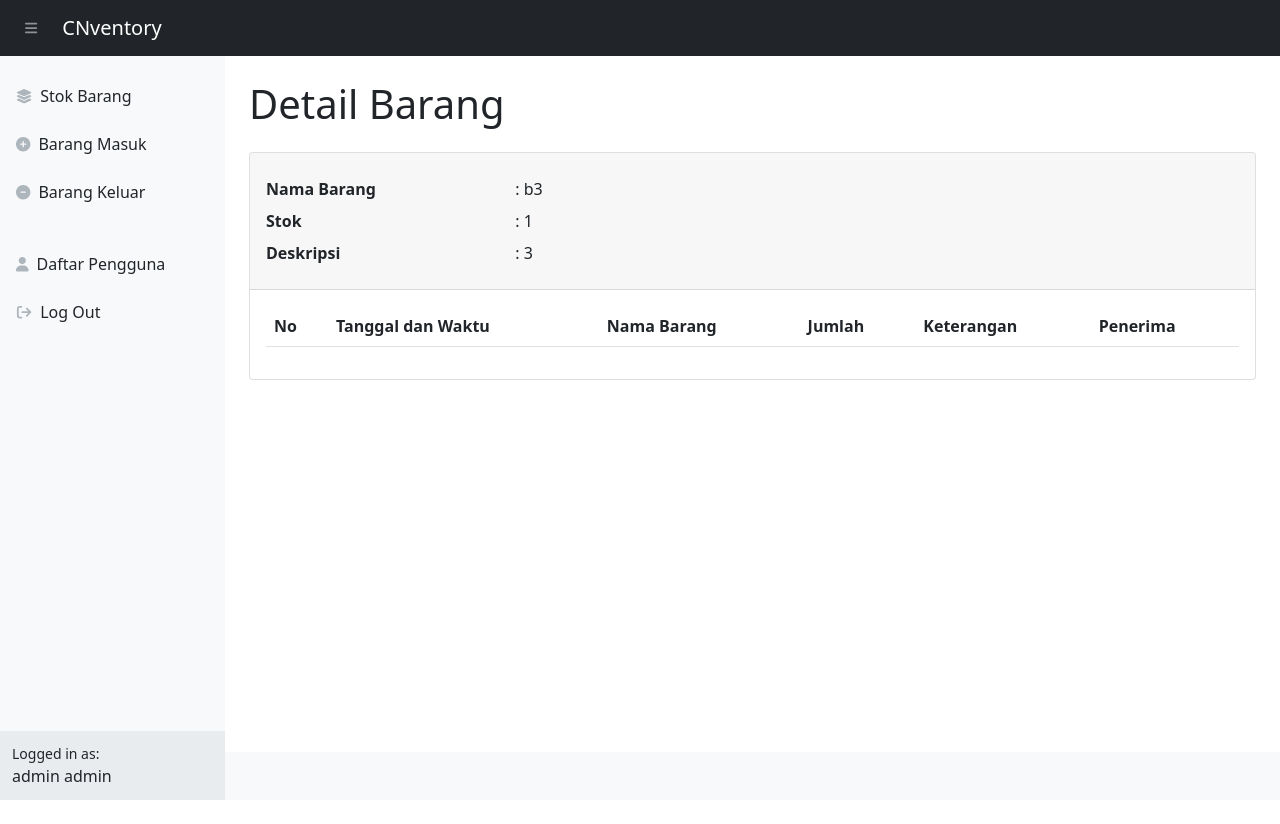
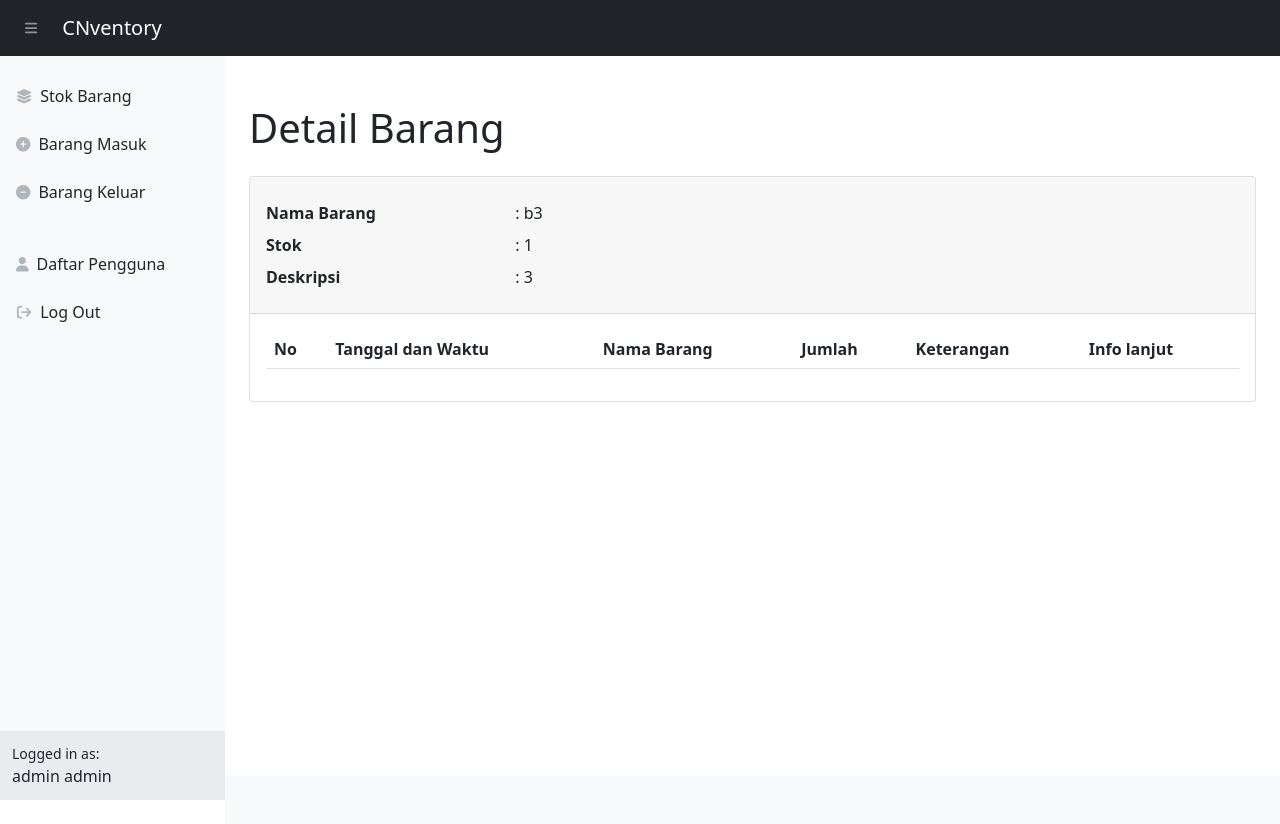
Before and after one commit to Ridwanyoku/cninventory, a PHP site: page /detail_barang.php?id=31 in a window 1280 px wide. Before the commit the page ends 800 px from the top, so only its background shows below. Run offline with PHP 8.4, Linux system fonts and the light colour scheme; a user stored in the database is signed in; data comes from the database, SQL or seed files in the repository; lists and menus that the app fills with data are empty; some libraries are stand-ins or nearby versions.

Commit message:
Update detail_barang.php mengubah penerima menjadi info lanjut

```diff
--- a/detail_barang.php
+++ b/detail_barang.php
@@ -1,4 +1,4 @@
-<?php
+ini<?php
 
 session_start();
 
@@ -81,7 +81,7 @@ mysqli_close($conn);
                                             <th>Nama Barang</th>
                                             <th>Jumlah</th>
                                             <th>Keterangan</th>
-                                            <th>Penerima</th>
+                                            <th>Info lanjut</th>
                                         </tr>
                                     </thead>
                                     <tbody>
```
